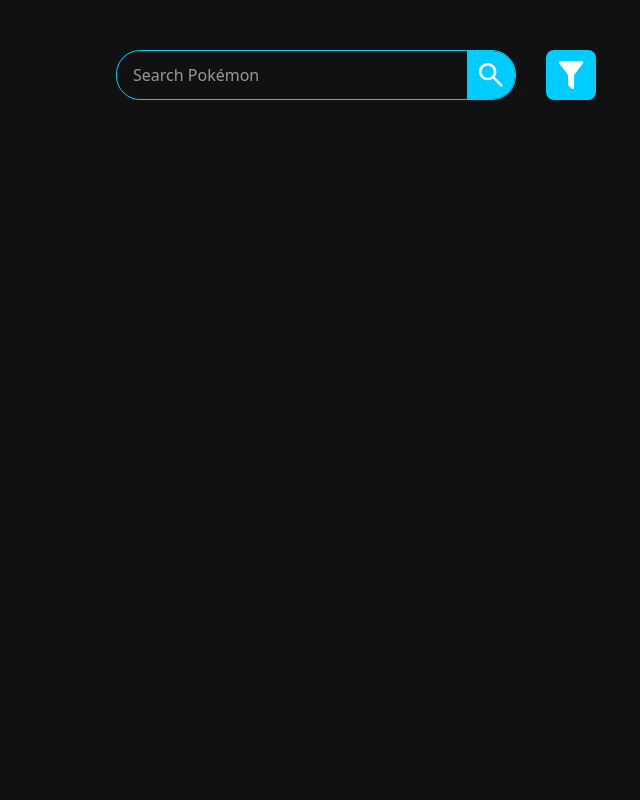
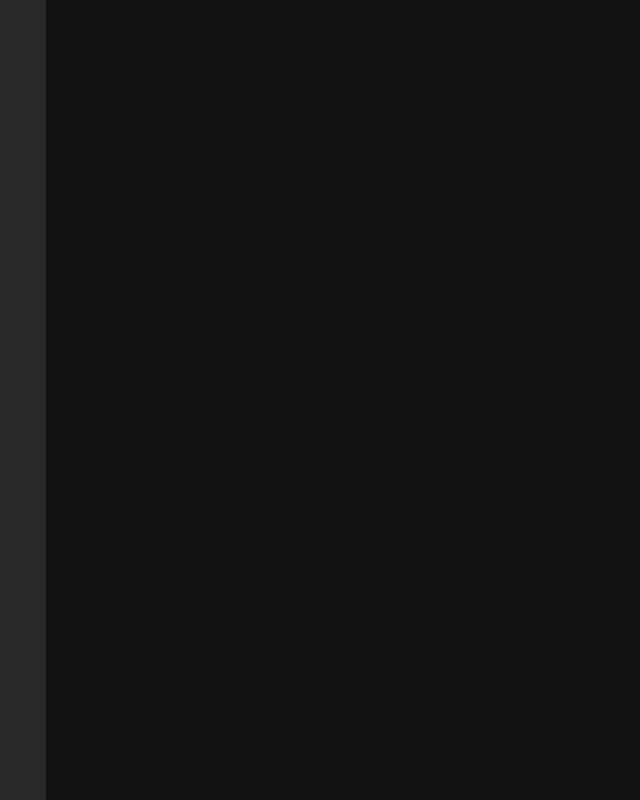
Before and after one commit to N-eeraj/pokedex, a React (Vite) app: page / in a window 1280 px wide. Both pictures are taken after a click on the button 1205 px from the left and 75 px from the top of the page. Shown: the whole page, without its empty margins (634-1274 px from the left). Built offline with nearby package versions, Linux system fonts and the light colour scheme.

Commit message:
Added animated type filter container & readme

```diff
--- a/package.json
+++ b/package.json
@@ -4,10 +4,11 @@
   "version": "0.0.0",
   "type": "module",
   "scripts": {
-    "dev": "vite",
+    "dev": "vite --host",
     "build": "vite build",
     "lint": "eslint src --ext js,jsx --report-unused-disable-directives --max-warnings 0",
-    "preview": "vite preview"
+    "preview": "vite preview",
+    "deploy-preview": "npm run build && npm run preview --host"
   },
   "dependencies": {
     "react": "^18.2.0",
--- a/src/components/top-bar/TypeFilter.jsx
+++ b/src/components/top-bar/TypeFilter.jsx
@@ -17,6 +17,13 @@
           alt="Filter"
           className="w-1/2" />
       </button>
+
+      <div
+        className={`fixed top-0 left-0 md:w-screen md:h-screen bg-white ${showTypeFilter ? 'opacity-10 z-10 duration-200' : 'opacity-0 -z-10 duration-1000'}`}
+        onClick={toggleTypeFilter} />
+
+      <div className={`fixed top-0 ${showTypeFilter ? 'right-0' : '-right-full md:-right-[600px]'} w-full md:w-[600px] h-screen bg-primary z-10 duration-500`}>
+      </div>
     </>
   )
 }
```
Also changed, not shown: 1 other file (tests, documents, lock files or other folders).
